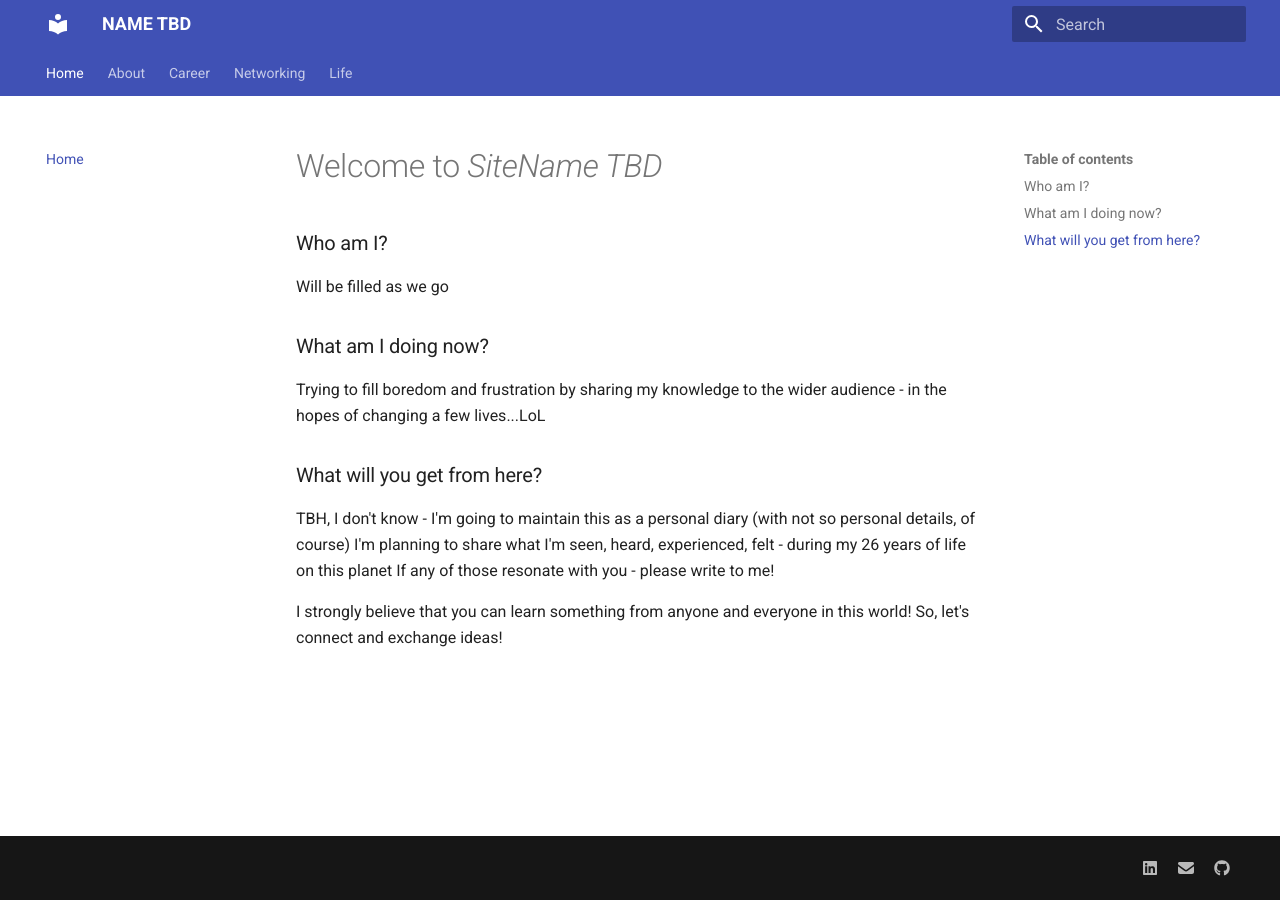
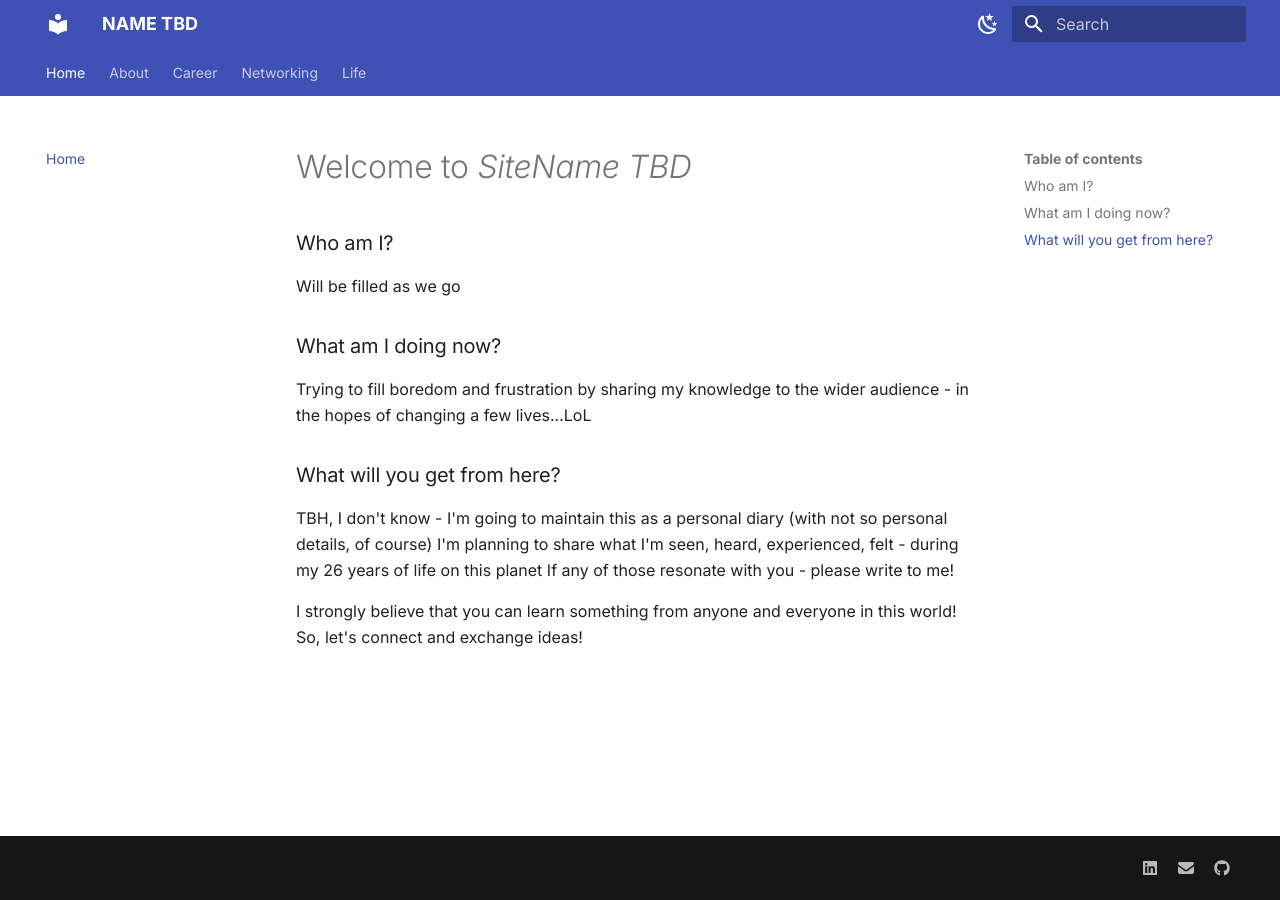
Before and after one commit to sabesanhariR/sabesanhariR.github.io, an MkDocs documentation site: the page built from docs/index.md, in a window 1280 px wide. Built offline with MkDocs 1.6.1 and Material for MkDocs 9.7.7, drawn with Linux system fonts in a browser that asks for light colours.

Commit message:
added some colours

```diff
--- a/mkdocs.yml
+++ b/mkdocs.yml
@@ -4,14 +4,29 @@
 theme:
   name: material
   palette:
-    scheme: default
-    primary: indigo       # change to any color you like
-    accent: indigo
+    - scheme: default        # light mode
+      primary: indigo        # navbar & header color
+      accent: indigo         # hover & link highlight color
+      toggle:
+        icon: material/weather-night
+        name: Switch to dark mode
+    - scheme: slate          # dark mode
+      primary: indigo
+      accent: indigo
+      toggle:
+        icon: material/weather-sunny
+        name: Switch to light mode
+  font:
+    text: Inter              # body font (Google Fonts, free)
+    code: Roboto Mono        # code block font
   features:
-    - navigation.tabs     # top-level sections as tabs
-    - navigation.indexes  # folder index pages work as section homepages
-    - search.suggest      # autocomplete in search bar
-    - toc.follow          # table of contents follows scroll
+    - navigation.tabs          # top-level sections as tabs
+    - navigation.indexes       # section folder pages work
+    - navigation.top           # "back to top" button
+    - search.suggest           # search autocomplete
+    - search.highlight         # highlights search terms on page
+    - content.code.copy        # copy button on code blocks
+    - toc.follow               # TOC follows your scroll
 
 nav:
   - Home: index.md
@@ -22,7 +37,6 @@
     - networking/landing_page.md
   - Life:
     - life/landing_page.md
-
 
 extra:
   generator: false
```
